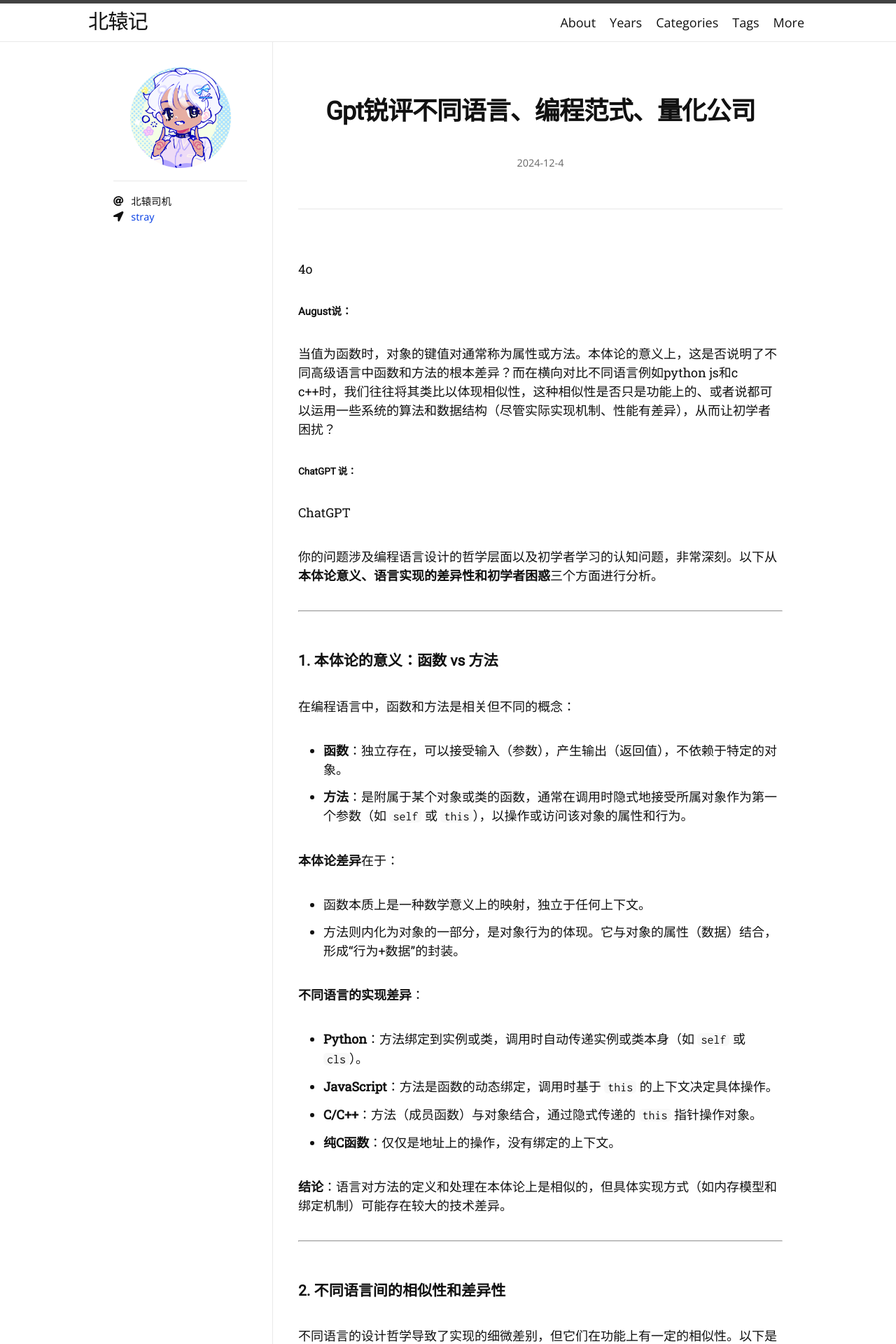
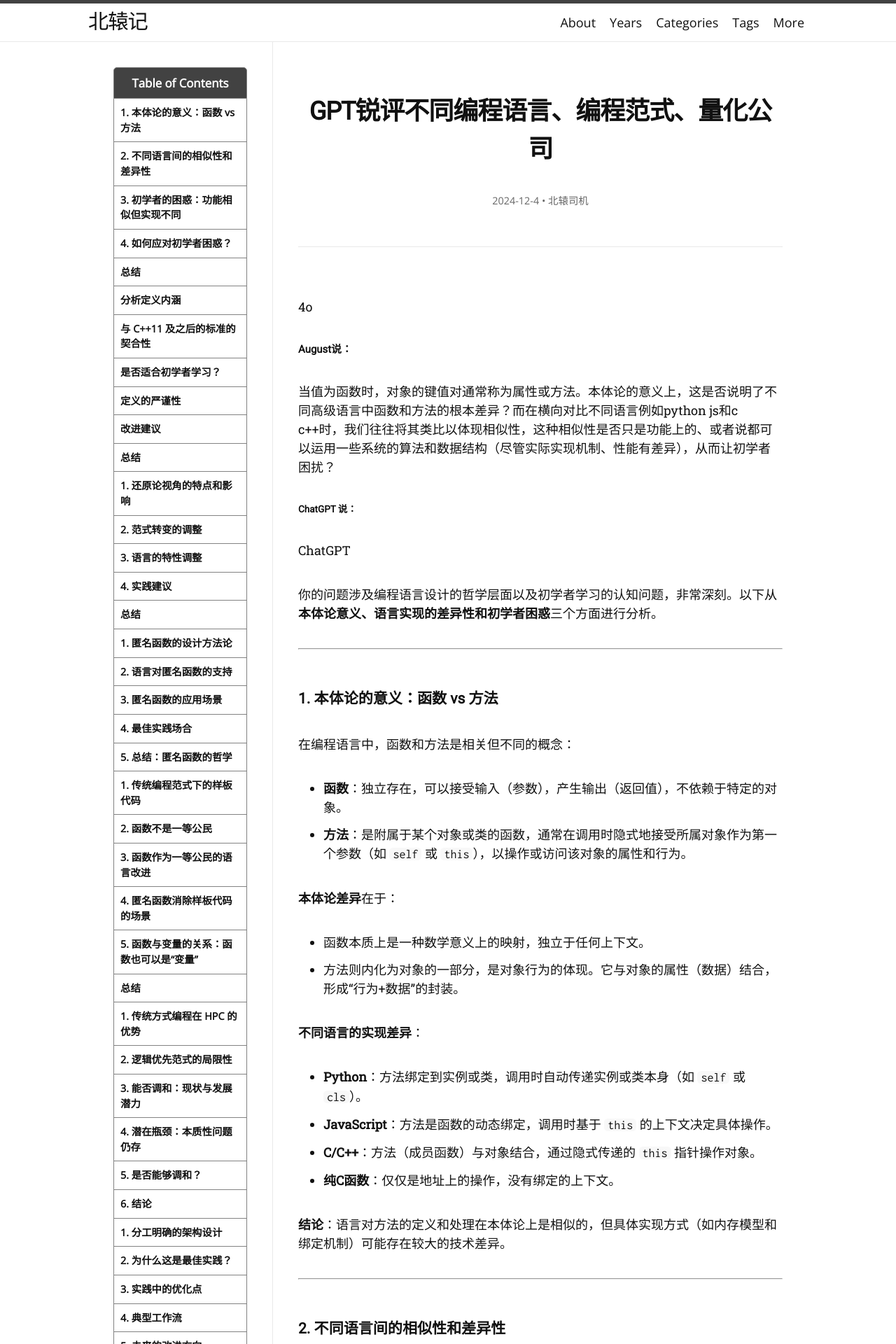
Before and after one commit to Lithiumcr/Lithiumcr.github.io, a Jekyll site: the page built from _posts/司机呓语/2024-12-04-GPT锐评不同语言、编程范式、量化公司.md, in a window 1280 px wide. Shown: the top 1920 px of the page at 70% size. Built offline with Jekyll 4.4.1, drawn with Linux system fonts in a browser that asks for light colours; nearby versions of some CDN libraries; some web fonts are replaced; our own code applies the rules of GitHub Pages for plain Markdown files; some of the changed text lies outside the part shown.

Commit message:
调整呓语的目录格式

```diff
--- a/_posts/司机呓语/2024-12-04-GPT锐评不同语言、编程范式、量化公司.md
+++ b/_posts/司机呓语/2024-12-04-GPT锐评不同语言、编程范式、量化公司.md
@@ -1,3 +1,10 @@
+---
+layout: post
+title: GPT锐评不同编程语言、编程范式、量化公司
+category: 司机呓语
+author: 北辕司机
+toc: true
+---
 
 4o
 
```
Also changed, not shown: _posts/司机呓语/2024-12-04-序.md (+2 -2 lines).
